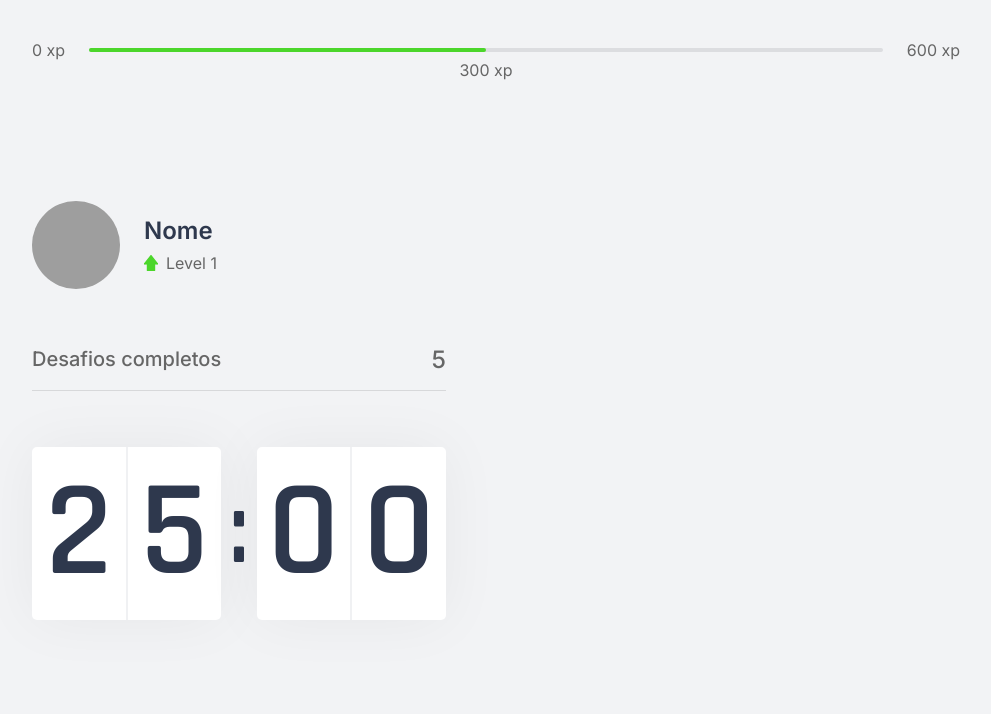
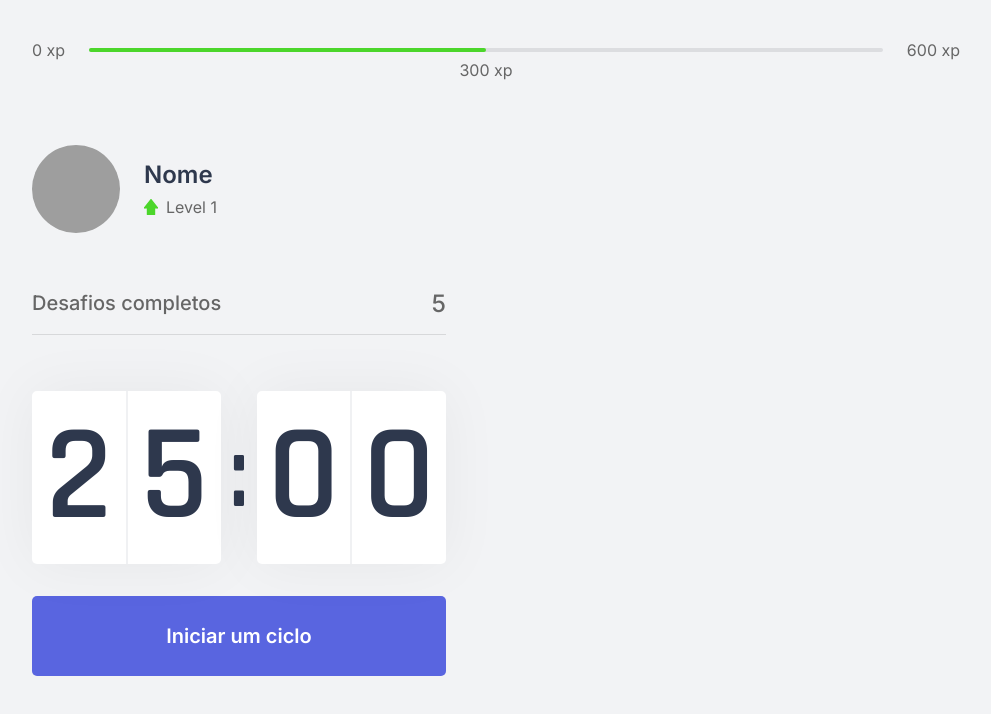
Before and after one commit to luanws/moveit, a Next.js app: page / in a window 1280 px wide. Shown: the top 714 px of the page, without its empty margins (144-1135 px from the left). Built offline with nearby package versions, Linux system fonts and the light colour scheme; grey boxes are pictures that could not be loaded.

Commit message:
CountDown styles

```diff
--- a/src/components/CountDown/index.tsx
+++ b/src/components/CountDown/index.tsx
@@ -2,7 +2,8 @@
 
 export default function CountDown() {
   return (
-    <div className={styles.container}>
+    <div>
+      <div className={styles.countDownContainer}>
         <div>
           <span>2</span>
           <span>5</span>
@@ -13,5 +14,9 @@
           <span>0</span>
         </div>
       </div>
+      <button type="button" className={styles.countDownButton}>
+        Iniciar um ciclo
+      </button>
+    </div>
   )
 }
--- a/src/components/CountDown/styles.module.css
+++ b/src/components/CountDown/styles.module.css
@@ -1,4 +1,4 @@
-.container {
+.countDownContainer {
     display: flex;
     align-items: center;
     font-family: Rajdhani;
@@ -6,7 +6,7 @@
     color: var(--title);
 }
 
-.container > div {
+.countDownContainer>div {
     flex: 1;
     display: flex;
     align-items: center;
@@ -18,19 +18,38 @@
     text-align: center;
 }
 
-.container > div span {
+.countDownContainer>div span {
     flex: 1;
 }
 
-.container > span {
+.countDownContainer>span {
     font-size: 6.25rem;
     margin: 0 0.5rem;
 }
 
-.container > div span:first-child {
+.countDownContainer>div span:first-child {
     border-right: 1px solid #f0f1f3;
 }
 
-.container > div span:last-child {
+.countDownContainer>div span:last-child {
     border-left: 1px solid #f0f1f3;
 }
+
+.countDownButton {
+    width: 100%;
+    height: 5rem;
+    margin-top: 2rem;
+    display: flex;
+    align-items: center;
+    justify-content: center;
+    border-radius: 5px;
+    background-color: var(--blue);
+    color: var(--white);
+    font-size: 1.25rem;
+    font-weight: 600;
+    transition: background-color 0.2s;
+}
+
+.countDownButton:hover {
+    background-color: var(--blue-dark);
+}
--- a/src/styles/global.css
+++ b/src/styles/global.css
@@ -41,6 +41,8 @@
 
 button {
     cursor: pointer;
+    border: none;
+    outline: none;
 }
 
 a {
```
Lines whose indentation alone changed are shown as unchanged.
